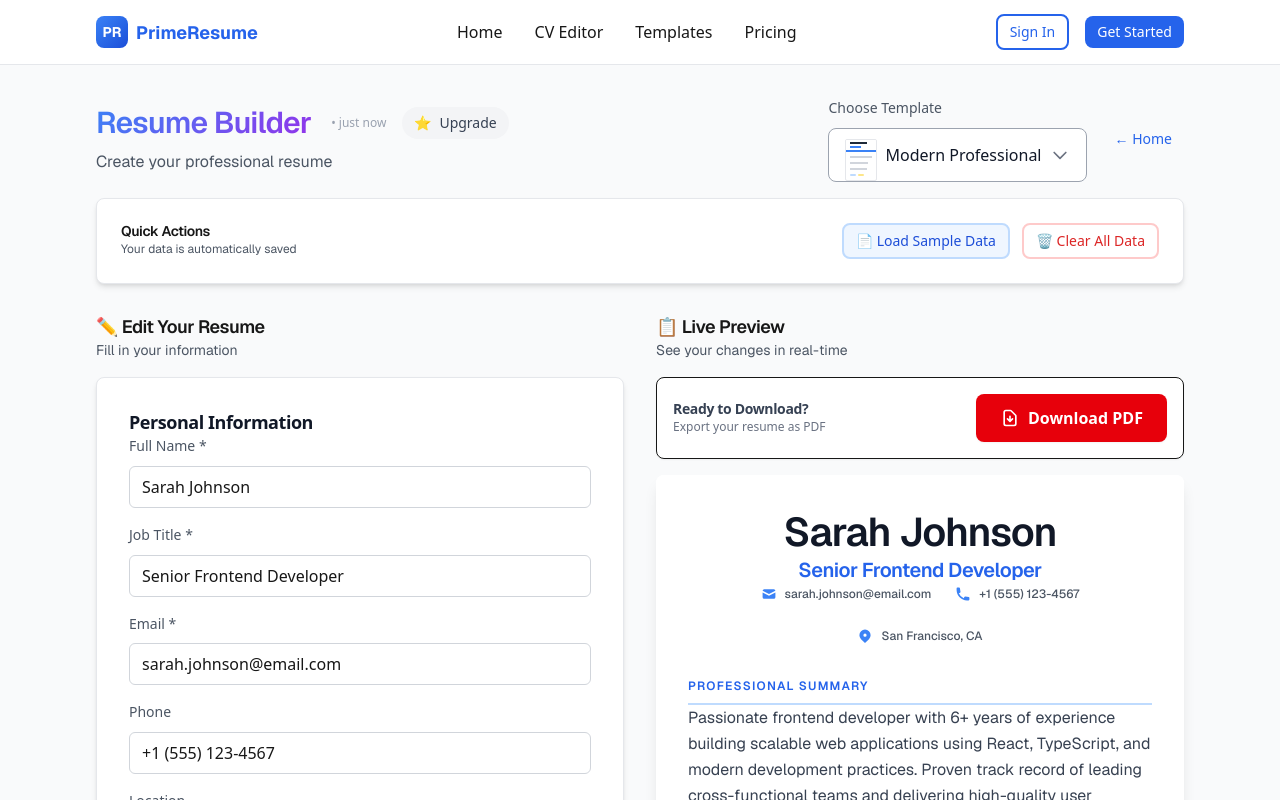
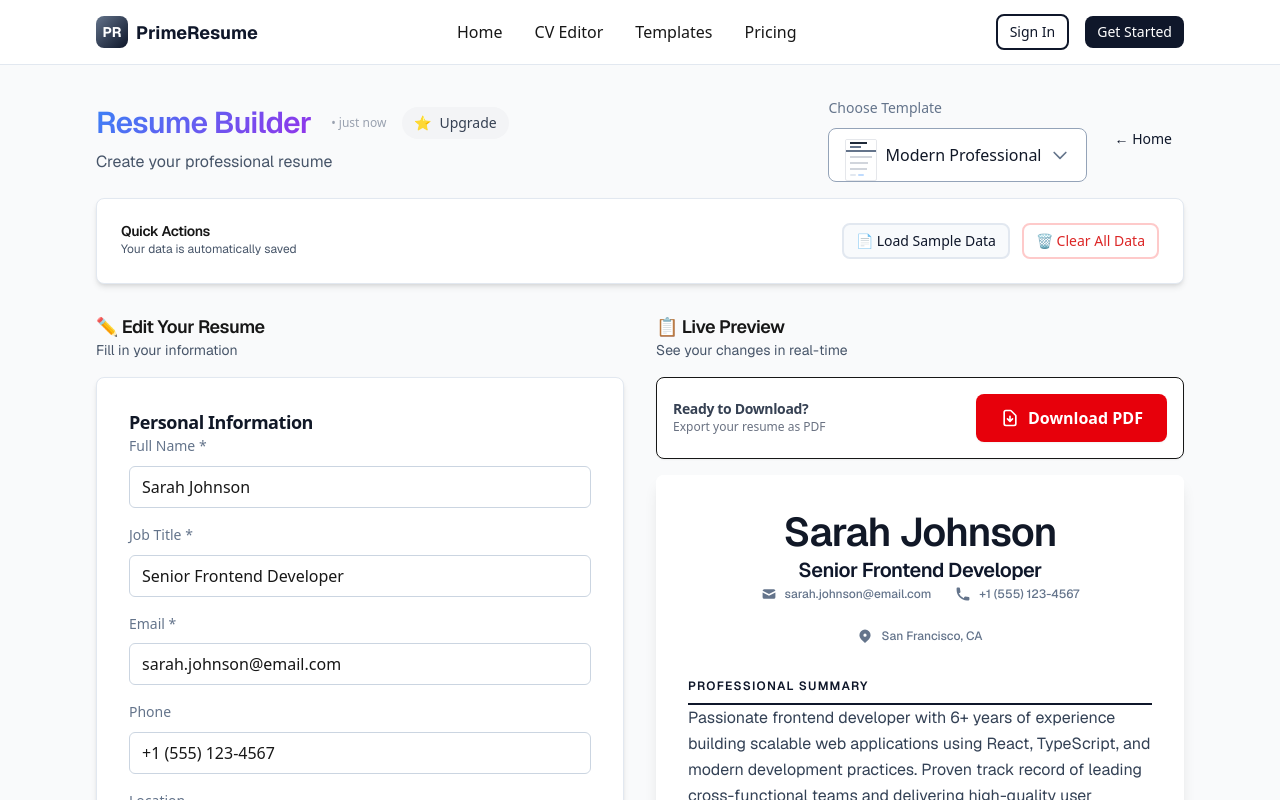
Before and after one commit to tolunaytogul/primeresumebuilder, a Next.js app: page /cv-editor in a window 1280 px wide. Shown: the top 800 px of the page. Built offline with nearby package versions, Linux system fonts and the light colour scheme; what @react-pdf/renderer would draw is missing.

Commit message:
feat(theme): switch to navy-black color palette

```diff
--- a/src/app/globals.css
+++ b/src/app/globals.css
@@ -6,40 +6,40 @@
   --background: #ffffff;
   --foreground: #171717;
 
-  /* Brand Colors - New Palette */
-  --primary-50: #eff6ff;
-  --primary-100: #dbeafe;
-  --primary-200: #bfdbfe;
-  --primary-300: #93c5fd;
-  --primary-400: #60a5fa;
-  --primary-500: #3b82f6;
-  --primary-600: #2563eb;
-  --primary-700: #1d4ed8;
-  --primary-800: #1e40af;
-  --primary-900: #1e3a8a;
-  --primary-light: #3b82f6;
+  /* Navy-Black Color Palette */
+  --primary-50: #f8fafc;
+  --primary-100: #f1f5f9;
+  --primary-200: #e2e8f0;
+  --primary-300: #cbd5e1;
+  --primary-400: #94a3b8;
+  --primary-500: #64748b;
+  --primary-600: #0f172a;  /* Navy - Main Primary */
+  --primary-700: #0f172a;
+  --primary-800: #020617;
+  --primary-900: #020617;
+  --primary-light: #1e293b;  /* Hover/Active Navy */
 
-  --secondary-50: #ecfdf5;
-  --secondary-100: #d1fae5;
-  --secondary-200: #a7f3d0;
-  --secondary-300: #6ee7b7;
-  --secondary-400: #34d399;
-  --secondary-500: #10b981;
-  --secondary-600: #059669;
-  --secondary-700: #047857;
-  --secondary-800: #065f46;
-  --secondary-900: #064e3b;
+  --secondary-50: #f9fafb;
+  --secondary-100: #f3f4f6;
+  --secondary-200: #e5e7eb;
+  --secondary-300: #d1d5db;
+  --secondary-400: #9ca3af;
+  --secondary-500: #6b7280;
+  --secondary-600: #111827;  /* Near-black text */
+  --secondary-700: #374151;
+  --secondary-800: #1f2937;
+  --secondary-900: #111827;
 
-  --accent-50: #fffbeb;
-  --accent-100: #fef3c7;
-  --accent-200: #fde68a;
-  --accent-300: #fcd34d;
-  --accent-400: #fbbf24;
-  --accent-500: #f59e0b;
-  --accent-600: #d97706;
-  --accent-700: #b45309;
-  --accent-800: #92400e;
-  --accent-900: #78350f;
+  --accent-50: #eff6ff;
+  --accent-100: #dbeafe;
+  --accent-200: #bfdbfe;
+  --accent-300: #93c5fd;
+  --accent-400: #60a5fa;
+  --accent-500: #3b82f6;
+  --accent-600: #2563eb;  /* Bright blue links */
+  --accent-700: #1d4ed8;
+  --accent-800: #1e40af;
+  --accent-900: #1e3a8a;
 
   --success-50: #ecfdf5;
   --success-100: #d1fae5;
@@ -57,22 +57,25 @@
   --danger-200: #fecaca;
   --danger-300: #fca5a5;
   --danger-400: #f87171;
-  --danger-500: #ef4444;
+  --danger-500: #ef4444;  /* Error red */
   --danger-600: #dc2626;
   --danger-700: #b91c1c;
   --danger-800: #991b1b;
   --danger-900: #7f1d1d;
 
   --neutral-50: #f9fafb;
-  --neutral-100: #f3f4f6;
-  --neutral-200: #e5e7eb;
-  --neutral-300: #d1d5db;
-  --neutral-400: #9ca3af;
-  --neutral-500: #6b7280;
-  --neutral-600: #4b5563;
-  --neutral-700: #374151;
-  --neutral-800: #1f2937;
-  --neutral-900: #111827;
+  --neutral-100: #f8fafc;  /* Page background */
+  --neutral-200: #e2e8f0;  /* Cards/inputs background */
+  --neutral-300: #cbd5e1;
+  --neutral-400: #94a3b8;
+  --neutral-500: #64748b;  /* Helper/placeholder text */
+  --neutral-600: #475569;
+  --neutral-700: #334155;
+  --neutral-800: #1e293b;
+  --neutral-900: #0f172a;
+
+  /* White for button text and icons */
+  --white: #ffffff;
 }
 
 @theme inline {
@@ -434,7 +437,7 @@ html, body {
 
 /* Semantic Color Utilities */
 .text-content-primary {
-  color: var(--neutral-900);
+  color: var(--secondary-600);  /* Near-black for primary text */
 }
 
 .text-content-secondary {
@@ -442,11 +445,11 @@ html, body {
 }
 
 .text-content-tertiary {
-  color: var(--neutral-600);
+  color: var(--neutral-500);  /* Helper/placeholder text */
 }
 
 .text-content-quaternary {
-  color: var(--neutral-500);
+  color: var(--neutral-400);
 }
 
 .text-content-disabled {
@@ -454,11 +457,15 @@ html, body {
 }
 
 .text-content-inverse {
-  color: var(--neutral-50);
+  color: var(--white);  /* White text on dark backgrounds */
 }
 
 .text-content-brand {
-  color: var(--primary-600);
+  color: var(--primary-600);  /* Navy for brand elements */
+}
+
+.text-content-accent {
+  color: var(--accent-600);  /* Bright blue for links */
 }
 
 .text-content-success {
@@ -470,27 +477,31 @@ html, body {
 }
 
 .text-content-danger {
-  color: var(--danger-600);
+  color: var(--danger-500);  /* Error red */
 }
 
 .bg-surface-primary {
-  background-color: var(--neutral-50);
+  background-color: var(--neutral-100);  /* Page background */
 }
 
 .bg-surface-secondary {
-  background-color: var(--neutral-100);
+  background-color: var(--neutral-200);  /* Cards/inputs background */
 }
 
 .bg-surface-tertiary {
-  background-color: var(--neutral-200);
+  background-color: var(--neutral-300);
 }
 
 .bg-surface-inverse {
-  background-color: var(--neutral-900);
+  background-color: var(--primary-600);  /* Navy background */
 }
 
 .bg-surface-brand {
-  background-color: var(--primary-50);
+  background-color: var(--primary-600);  /* Navy brand background */
+}
+
+.bg-surface-brand-light {
+  background-color: var(--primary-light);  /* Hover navy */
 }
 
 .bg-surface-success {
@@ -518,7 +529,7 @@ html, body {
 }
 
 .border-ui-brand {
-  border-color: var(--primary-200);
+  border-color: var(--primary-600);  /* Navy borders */
 }
 
 .border-ui-success {
@@ -535,19 +546,27 @@ html, body {
 
 /* Interactive States */
 .hover\:text-content-brand:hover {
-  color: var(--primary-700);
+  color: var(--primary-light);  /* Hover navy */
+}
+
+.hover\:text-content-accent:hover {
+  color: var(--accent-700);
 }
 
 .hover\:text-content-danger:hover {
-  color: var(--danger-700);
+  color: var(--danger-600);
 }
 
 .hover\:bg-surface-secondary:hover {
-  background-color: var(--neutral-100);
+  background-color: var(--neutral-200);
 }
 
 .hover\:bg-surface-tertiary:hover {
-  background-color: var(--neutral-200);
+  background-color: var(--neutral-300);
+}
+
+.hover\:bg-surface-brand:hover {
+  background-color: var(--primary-light);  /* Hover navy */
 }
 
 .hover\:border-ui-secondary:hover {
@@ -560,11 +579,15 @@ html, body {
 
 /* Focus States for Accessibility */
 .focus\:border-ui-brand:focus {
-  border-color: var(--primary-500);
+  border-color: var(--primary-600);
 }
 
 .focus\:ring-brand:focus {
-  --tw-ring-color: var(--primary-500);
+  --tw-ring-color: var(--primary-600);
+}
+
+.focus\:ring-accent:focus {
+  --tw-ring-color: var(--accent-600);
 }
 
 .focus\:ring-danger:focus {
```
